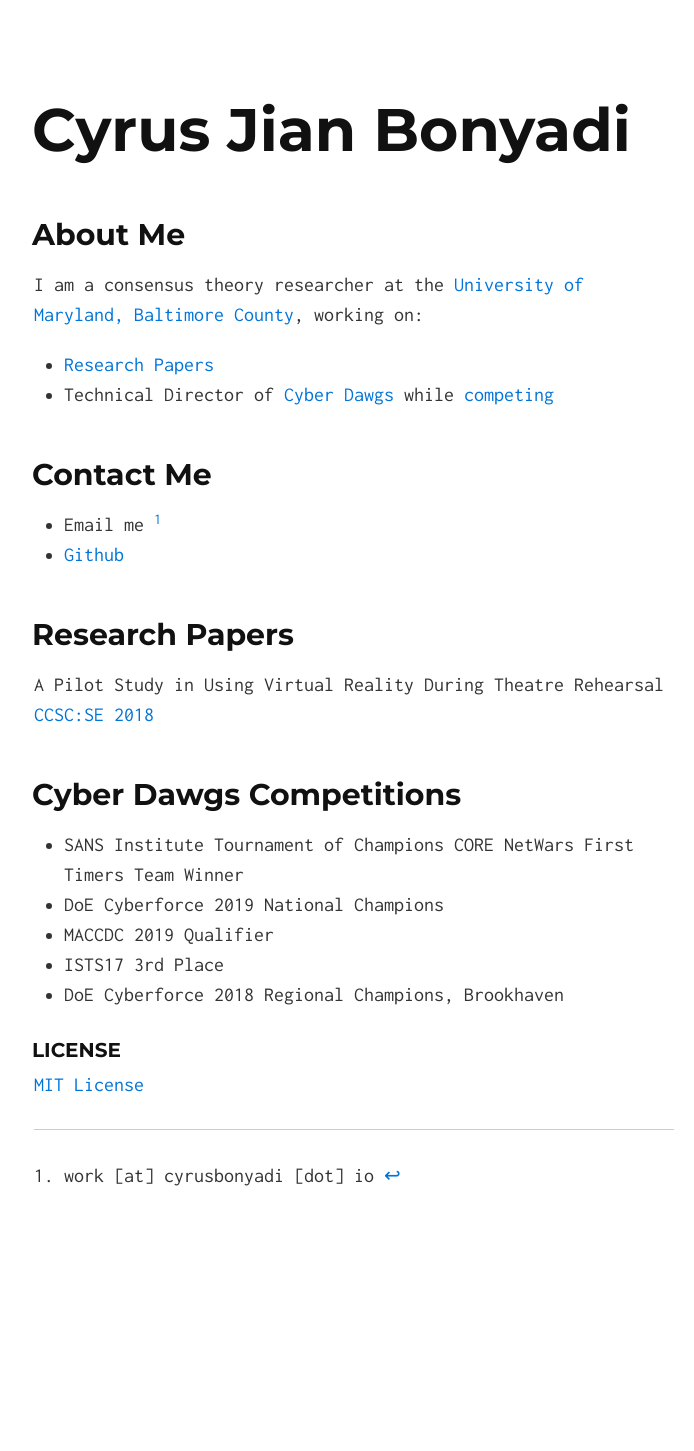
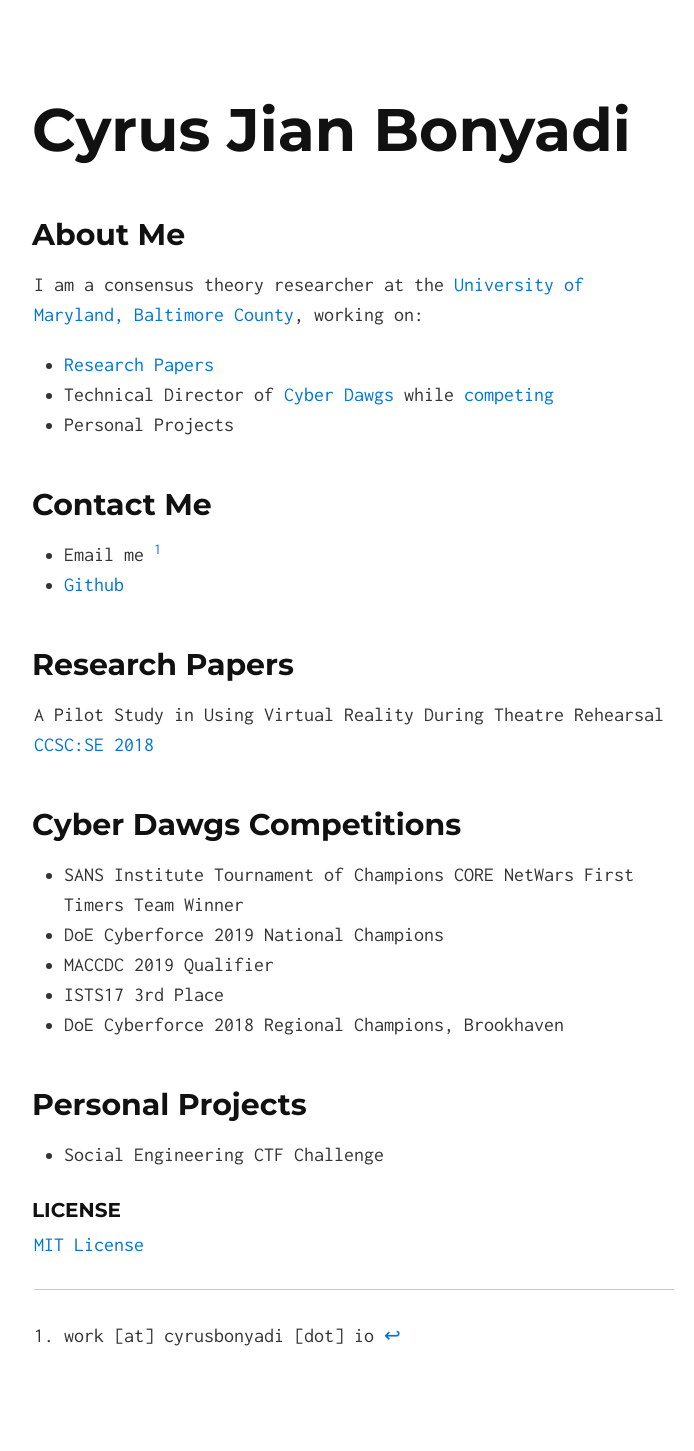
Before and after one commit to pleoxconfusa/pleoxconfusa.github.io, a Jekyll site: the page built from index.md, in a window 1280 px wide. Shown: the whole page, without its empty margins (286-980 px from the left). Built offline with Jekyll 4.4.1, drawn with Linux system fonts in a browser that asks for light colours; our own code applies the rules of GitHub Pages for plain Markdown files; before the commit the page ends 1291 px from its top, so only the background shows below that.

Commit message:
Update index.md

```diff
--- a/index.md
+++ b/index.md
@@ -7,6 +7,7 @@ layout: default
 I am a consensus theory researcher at the [University of Maryland, Baltimore County](https://dss.umbc.edu/), working on:
 + [Research Papers](#papers)
 + Technical Director of [Cyber Dawgs](https://umbccd.umbc.edu) while [competing](#comps)
++ Personal Projects
 
 ## Contact Me
 + Email me [^1]
@@ -24,6 +25,9 @@ A Pilot Study in Using Virtual Reality During Theatre Rehearsal [CCSC:SE 2018](h
 + ISTS17 3rd Place
 + DoE Cyberforce 2018 Regional Champions, Brookhaven
 
+## <a name="personal">Personal Projects
++ Social Engineering CTF Challenge
+
 ### License
 
 [MIT License](https://pleoxconfusa.github.io/LICENSE.txt)
```
